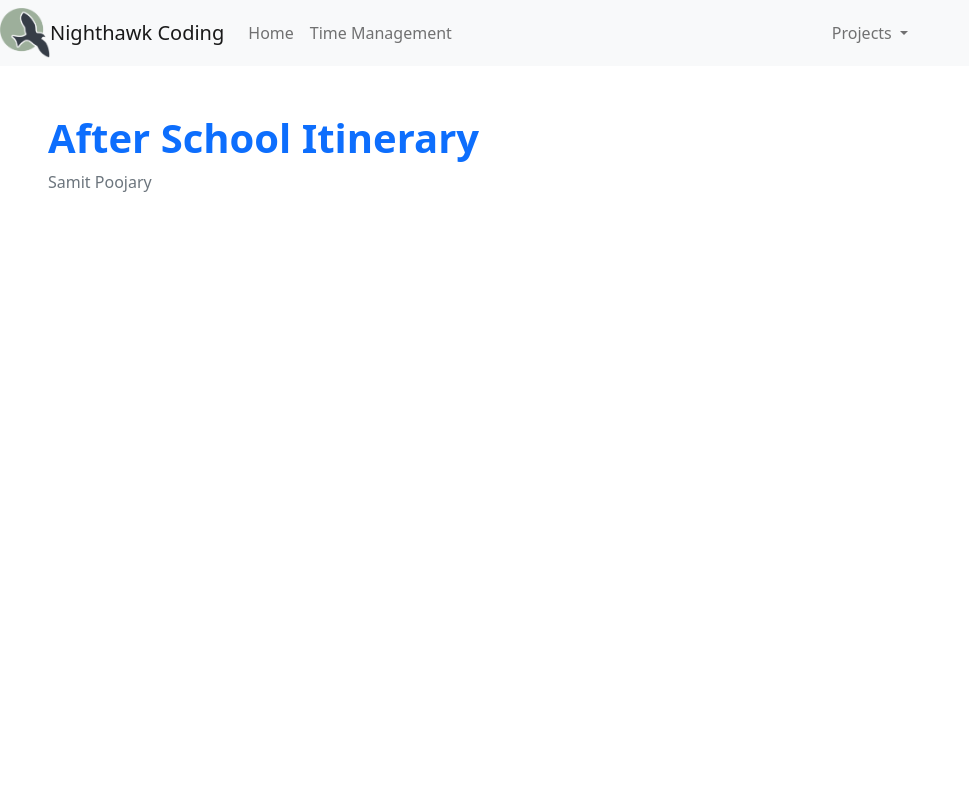
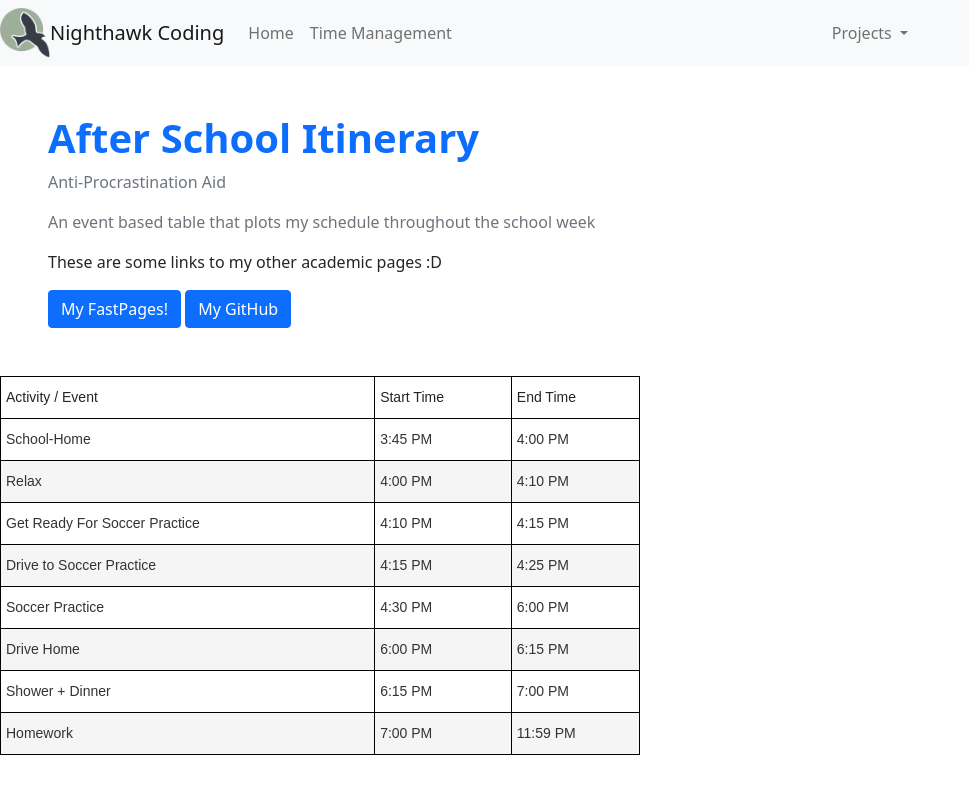
Before and after one commit to SamitPoojary/Flask-Python, a Flask app: page /stub/ in a window 1280 px wide. Shown: the whole page, without its empty margins (0-969 px from the left). Run offline with Flask 2, Linux system fonts and the light colour scheme.

Commit message:
fixing the stub.html

```diff
--- a/templates/stub.html
+++ b/templates/stub.html
@@ -9,9 +9,97 @@
     <!- Try building a new body here, bootstrap is a wise choice ->
     <div class="px-5 py-5 mx-auto">
         <h1 class="text-primary"><strong>After School Itinerary</strong></h1>
-        <p class="text-secondary">Samit Poojary</p>
+        <p class="text-secondary">Anti-Procrastination Aid</p>
+        <p class="text-secondary">An event based table that plots my schedule throughout the school week </p>
+
+        <div>
+            <p>These are some links to my other academic pages :D</p>
+            <a href="https://samitpoojary.github.io/FASTPAGES/" class="btn btn-primary">My FastPages!</a>
+            <a href="https://github.com/SamitPoojary/FASTPAGES" class="btn btn-primary">My GitHub</a>
+          </div>
     </div>
+    <style type="text/css">
+        .tg  {border-collapse:collapse;border-spacing:0;}
+        .tg td{border-color:black;border-style:solid;border-width:1px;font-family:Arial, sans-serif;font-size:14px;
+          overflow:hidden;padding:10px 5px;word-break:normal;}
+        .tg th{border-color:black;border-style:solid;border-width:1px;font-family:Arial, sans-serif;font-size:14px;
+          font-weight:normal;overflow:hidden;padding:10px 5px;word-break:normal;}
+        .tg .tg-yf2y{background-color:#F5F5F5;color:#333;text-align:left;vertical-align:top}
+        .tg .tg-citn{background-color:#FFF;color:#333;text-align:left;vertical-align:top}
+        .tg .tg-0lax{text-align:left;vertical-align:top}
+        .tg .tg-c4od{background-color:#FFF;color:#337AB7;text-align:left;vertical-align:top}
+        .tg .tg-c1wc{background-color:#F5F5F5;color:#337AB7;text-align:left;vertical-align:top}
+        table {
+            width: 50%;
+        }
+        td {
+            padding-left: 1%;
+            padding-right: 1%;
+        }
+        th {
+            padding-left: 3%;
+            padding-right: 1%;
+        }
+        </style>
+        <table class="tg">
+        <thead>
+          <tr>
+            <th class="tg-0lax">Activity / Event</th>
+            <th class="tg-0lax">Start Time</th>
+            <th class="tg-0lax">End Time</th>
+          </tr>
+        </thead>
+        <tbody>
+          <tr>
+            <td class="tg-citn">School-Home</td>
+            <td class="tg-citn">3:45 PM</td>
+            <td class="tg-citn">4:00 PM</td>
 
+          </tr>
+          <tr>
+            <td class="tg-yf2y"><span style="background-color:#F5F5F5">Relax</span></td>
+            <td class="tg-yf2y"><span style="background-color:#F5F5F5">4:00 PM</span></td>
+            <td class="tg-yf2y"><span style="background-color:#F5F5F5">4:10 PM</span></td>
+
+          </tr>
+          <tr>
+            <td class="tg-citn">Get Ready For Soccer Practice</td>
+            <td class="tg-citn">4:10 PM</td>
+            <td class="tg-citn">4:15 PM</td>
+
+          </tr>
+          <tr>
+            <td class="tg-yf2y"><span style="background-color:#F5F5F5">Drive to Soccer Practice</span></td>
+            <td class="tg-yf2y"><span style="background-color:#F5F5F5">4:15 PM</span></td>
+            <td class="tg-yf2y"><span style="background-color:#F5F5F5">4:25 PM</span></td>
+
+          </tr>
+          <tr>
+            <td class="tg-citn">Soccer Practice</td>
+            <td class="tg-citn">4:30 PM</td>
+            <td class="tg-citn">6:00 PM</td>
+
+          </tr>
+          <tr>
+            <td class="tg-yf2y"><span style="background-color:#F5F5F5">Drive Home</span></td>
+            <td class="tg-yf2y"><span style="background-color:#F5F5F5">6:00 PM</span></td>
+            <td class="tg-yf2y"><span style="background-color:#F5F5F5">6:15 PM</span></td>
+
+          </tr>
+          <tr>
+            <td class="tg-citn">Shower + Dinner</td>
+            <td class="tg-citn">6:15 PM</td>
+            <td class="tg-citn">7:00 PM</td>
+
+          </tr>
+          <tr>
+            <td class="tg-yf2y"><span style="background-color:#F5F5F5">Homework</span></td>
+            <td class="tg-yf2y"><span style="background-color:#F5F5F5">7:00 PM</span></td>
+            <td class="tg-yf2y"><span style="background-color:#F5F5F5">11:59 PM</span></td>
+
+          </tr>
+        </tbody>
+        </table>
 {% endblock %}
 
 <!- This is turning off birds background from base.html -->
```
